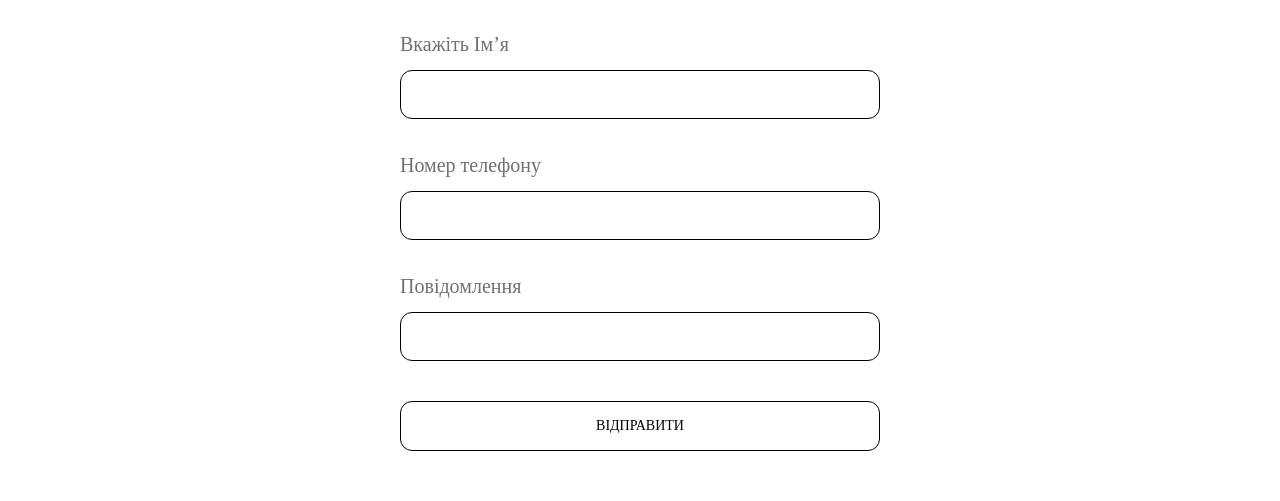
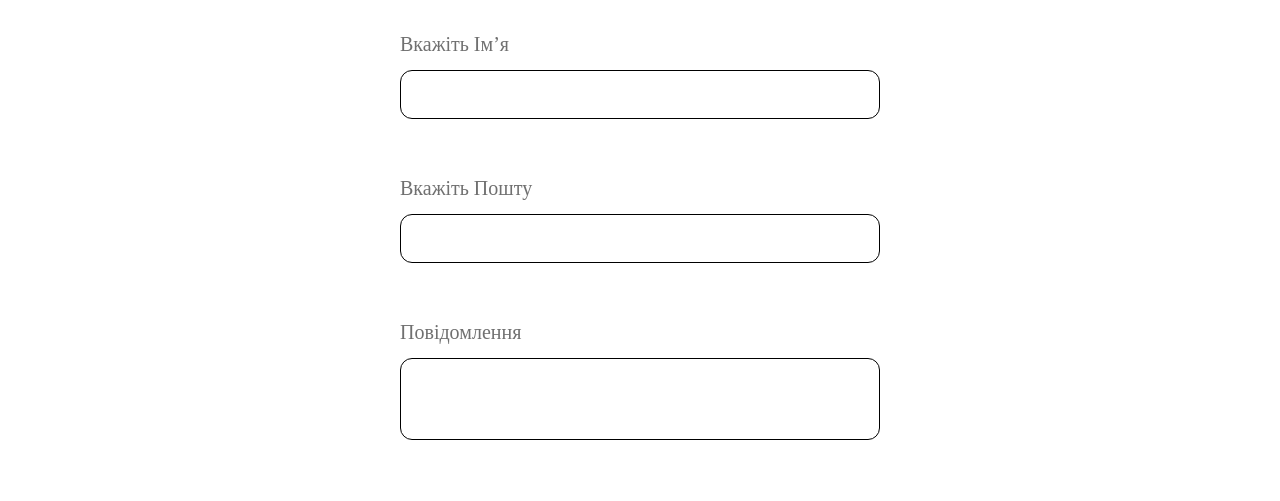
Before and after one commit to grinchikk1/repairtechlab, a React (Create React App) app: page /make_an_appointment in a window 1280 px wide. Shown: the part 148-649 px from the top of the page. Built offline with nearby package versions, Linux system fonts and the light colour scheme; no server answers.

Commit message:
fix form field in reg

```diff
--- a/src/pages/Login.jsx
+++ b/src/pages/Login.jsx
@@ -90,7 +90,7 @@ export default function Login() {
                 Вхід
             </Typography>
             <Typography variant="h6" color="primary" sx={{ pt: 3, pb: 1 }}>
-                Email
+                Пошта
             </Typography>
             <TextField
                 variant="outlined"
--- a/src/pages/MakeAnAppointment.jsx
+++ b/src/pages/MakeAnAppointment.jsx
@@ -1,37 +1,56 @@
-import React, { useState } from "react";
+import React, { useState, useContext } from "react";
 import { Typography, Button, TextField, Box } from "@mui/material";
+import { useFormik } from "formik";
+import * as Yup from "yup";
 import { addData } from "../api/firebaseFetch";
 import CustomSnackbar from "../components/CustomSnackBar";
+import { Context } from "../context/AuthContext";
+
+const validationSchema = Yup.object().shape({
+    username: Yup.string().required("Поле обовʼязкове"),
+    email: Yup.string()
+        .email("Не вірний формат пошти")
+        .required("Поле обовʼязкове"),
+    textField: Yup.string().required("Поле обовʼязкове"),
+});
 
 export default function MakeAnAppointment() {
-    const [username, setUsername] = useState("");
-    const [phone, setPhone] = useState("");
-    const [textField, setTextField] = useState("");
-
     const [titleText, setTitleText] = useState("");
     const [text, setText] = useState("");
     const [severity, setSeverity] = useState("success");
 
     const [showSnackBar, setShowSnackBar] = useState(false);
 
-    const handleAddData = async (event) => {
-        event.preventDefault();
-        const data = { name: username, telephone: phone, textField };
-        await addData(data);
-        setPhone("");
-        setUsername("");
-        setTextField("");
+    const { user } = useContext(Context);
 
-        setTitleText("Вітаємо");
-        setText("Форма успішно відправлена");
-        setSeverity("success");
-        setShowSnackBar(true);
-    };
+    const formik = useFormik({
+        initialValues: {
+            username: "",
+            email: user ? user.email : "",
+            textField: "",
+        },
+        validationSchema,
+        onSubmit: async (values, { resetForm }) => {
+            const data = {
+                name: values.username,
+                email: values.email,
+                textField: values.textField,
+            };
+            await addData(data);
+
+            setTitleText("Вітаємо");
+            setText("Форма успішно відправлена");
+            setSeverity("success");
+            setShowSnackBar(true);
+
+            resetForm();
+        },
+    });
 
     return (
         <Box
             component="form"
-            onSubmit={handleAddData}
+            onSubmit={formik.handleSubmit}
             sx={{
                 margin: "0 auto",
                 display: "flex",
@@ -50,33 +69,64 @@ export default function MakeAnAppointment() {
             </Typography>
             <TextField
                 variant="outlined"
-                type="tel"
-                id="username"
-                value={username}
-                autoComplete="username"
-                onChange={(event) => setUsername(event.target.value)}
+                type="text"
+                name="username"
+                value={formik.values.username}
+                autoComplete="given-name"
+                error={
+                    (formik.touched.username || formik.submitCount > 0) &&
+                    Boolean(formik.errors.username)
+                }
+                helperText={
+                    formik.touched.username || formik.submitCount > 0
+                        ? formik.errors.username || "\u200b"
+                        : " "
+                }
+                onChange={formik.handleChange}
+                onBlur={formik.handleBlur}
             />
             <Typography variant="h6" color="primary" sx={{ pt: 3, pb: 1 }}>
-                Номер телефону
+                Вкажіть Пошту
             </Typography>
             <TextField
-                type="text"
-                id="phone"
-                value={phone}
+                type="email"
+                name="email"
+                value={formik.values.email}
                 variant="outlined"
-                autoComplete="phone"
-                onChange={(event) => setPhone(event.target.value)}
+                autoComplete="email"
+                error={
+                    (formik.touched.email || formik.submitCount > 0) &&
+                    Boolean(formik.errors.email)
+                }
+                helperText={
+                    formik.touched.email || formik.submitCount > 0
+                        ? formik.errors.email || "\u200b"
+                        : " "
+                }
+                onChange={formik.handleChange}
+                onBlur={formik.handleBlur}
             />
+
             <Typography variant="h6" color="primary" sx={{ pt: 3, pb: 1 }}>
                 Повідомлення
             </Typography>
             <TextField
-                type="text"
-                id="text"
-                value={textField}
+                multiline
+                name="textField"
+                value={formik.values.textField}
                 variant="outlined"
                 autoComplete="text"
-                onChange={(event) => setTextField(event.target.value)}
+                error={
+                    (formik.touched.textField || formik.submitCount > 0) &&
+                    Boolean(formik.errors.textField)
+                }
+                helperText={
+                    formik.touched.textField || formik.submitCount > 0
+                        ? formik.errors.textField || "\u200b"
+                        : " "
+                }
+                onChange={formik.handleChange}
+                onBlur={formik.handleBlur}
             />
             <Button variant="outlined" type="submit" sx={{ mt: 4, mb: 4 }}>
                 Відправити
--- a/src/pages/Register.jsx
+++ b/src/pages/Register.jsx
@@ -10,12 +10,25 @@ import {
     IconButton,
     styled,
 } from "@mui/material";
+import { useFormik } from "formik";
+import * as Yup from "yup";
 import VisibilityIcon from "@mui/icons-material/Visibility";
 import VisibilityOffIcon from "@mui/icons-material/VisibilityOff";
 import { createUser } from "../api/firebaseFetch";
 import { Context } from "../context/AuthContext";
 import { auth } from "../firebaseConfig";
 import CustomSnackbar from "../components/CustomSnackBar";
+
+const validationSchema = Yup.object().shape({
+    username: Yup.string().required("Поле обовʼязкове"),
+    email: Yup.string()
+        .email("Не вірний формат пошти")
+        .required("Поле обовʼязкове"),
+    password: Yup.string()
+        .min(7, "Password must be between 7 and 30 characters")
+        .max(30, "Password must be between 7 and 30 characters")
+        .required("Поле обовʼязкове"),
+});
 
 const StyledLink = styled(NavLink)({
     textDecoration: "none",
@@ -31,10 +44,6 @@ const StyledLink = styled(NavLink)({
 });
 
 export default function Register() {
-    const [email, setEmail] = useState("");
-    const [username, setUsername] = useState("");
-    const [password, setPassword] = useState("");
-
     const [titleText, setTitleText] = useState("");
     const [text, setText] = useState("");
     const [severity, setSeverity] = useState("success");
@@ -46,19 +55,27 @@ export default function Register() {
 
     const navigate = useNavigate();
 
-    const handleRegister = async (event) => {
-        event.preventDefault();
+    const formik = useFormik({
+        initialValues: {
+            username: "",
+            email: "",
+            password: "",
+        },
+        validationSchema,
+        onSubmit: async (values, { resetForm }) => {
             try {
                 const response = await createUserWithEmailAndPassword(
                     auth,
-                email,
-                password
+                    values.email,
+                    values.password
                 );
+
                 const data = {
                     email: response.user.email,
                     uid: response.user.uid,
-                name: username,
+                    name: values.username,
                 };
+
                 await createUser(data);
 
                 setTitleText("Вітаємо");
@@ -75,7 +92,10 @@ export default function Register() {
                 setSeverity("error");
                 setShowSnackBar(true);
             }
-    };
+
+            resetForm();
+        },
+    });
 
     useEffect(() => {
         if (user) {
@@ -86,7 +106,7 @@ export default function Register() {
     return (
         <Box
             component="form"
-            onSubmit={handleRegister}
+            onSubmit={formik.handleSubmit}
             sx={{
                 margin: "0 auto",
                 display: "flex",
@@ -101,35 +121,67 @@ export default function Register() {
                 Реєстрація
             </Typography>
             <Typography variant="h6" color="primary" sx={{ pt: 3, pb: 1 }}>
-                Вкажи Імʼя
+                Вкажіть Імʼя
             </Typography>
             <TextField
                 type="text"
                 variant="outlined"
-                value={username}
-                autoComplete="name"
-                onChange={(event) => setUsername(event.target.value)}
+                name="username"
+                value={formik.values.username}
+                autoComplete="given-name"
+                onChange={formik.handleChange}
+                onBlur={formik.handleBlur}
+                error={
+                    (formik.touched.username || formik.submitCount > 0) &&
+                    Boolean(formik.errors.username)
+                }
+                helperText={
+                    formik.touched.username || formik.submitCount > 0
+                        ? formik.errors.username || "\u200b"
+                        : " "
+                }
             />
             <Typography variant="h6" color="primary" sx={{ pt: 3, pb: 1 }}>
-                Вкажи пошту
+                Вкажіть Пошту
             </Typography>
             <TextField
                 type="email"
                 variant="outlined"
-                value={email}
+                name="email"
+                value={formik.values.email}
                 autoComplete="email"
-                onChange={(event) => setEmail(event.target.value)}
+                onChange={formik.handleChange}
+                onBlur={formik.handleBlur}
+                error={
+                    (formik.touched.email || formik.submitCount > 0) &&
+                    Boolean(formik.errors.email)
+                }
+                helperText={
+                    formik.touched.email || formik.submitCount > 0
+                        ? formik.errors.email || "\u200b"
+                        : " "
+                }
             />
             <Typography variant="h6" color="primary" sx={{ pt: 3, pb: 1 }}>
-                Придумай пароль
+                Придумайте пароль
             </Typography>
             <TextField
                 type={showPassword ? "text" : "password"}
-                // helperText="Please enter your password"
                 variant="outlined"
-                value={password}
+                name="password"
+                value={formik.values.password}
                 autoComplete="current-password"
-                onChange={(event) => setPassword(event.target.value)}
+                onChange={formik.handleChange}
+                onBlur={formik.handleBlur}
+                error={
+                    (formik.touched.password || formik.submitCount > 0) &&
+                    Boolean(formik.errors.password)
+                }
+                helperText={
+                    formik.touched.password || formik.submitCount > 0
+                        ? formik.errors.password || "\u200b"
+                        : " "
+                }
                 InputProps={{
                     endAdornment: React.cloneElement(
                         <IconButton
```
Also changed, not shown: package.json (+15 -12 lines), src/api/firebaseFetch.js (+6 -4 lines), 1 other file (tests, documents, lock files or other folders). Lines whose indentation alone changed are shown as unchanged.
